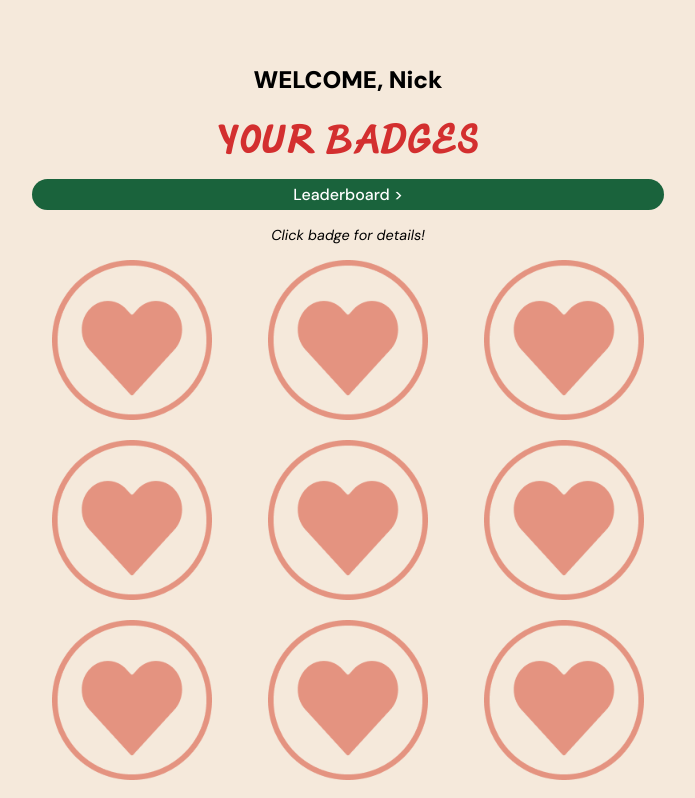
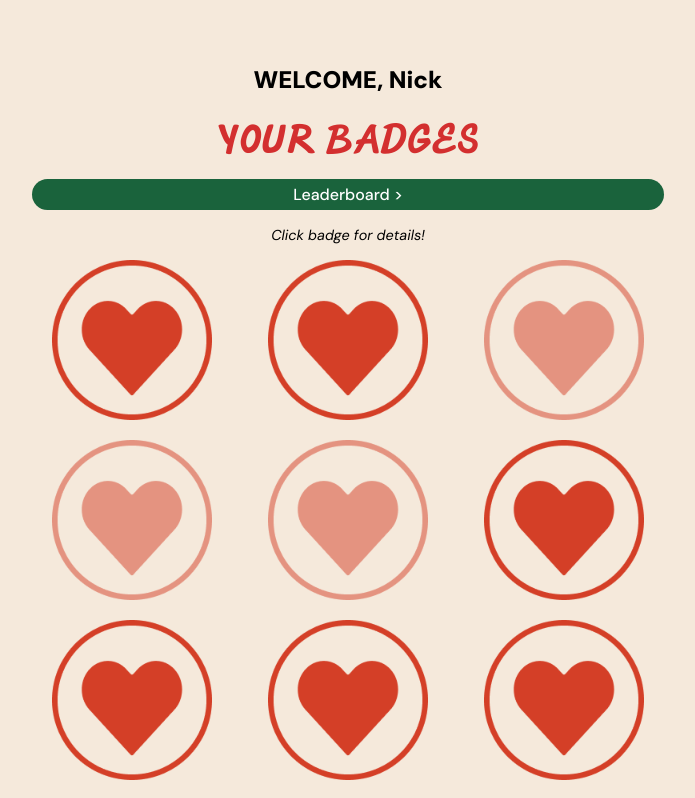
Before and after one commit to nksacayan/badge-collector, a React (Vite) app in the folder frontend/: page /badges in a window 1280 px wide. Shown: the top 798 px of the page, without its empty margins (292-987 px from the left). Built offline with nearby package versions, Linux system fonts and the light colour scheme; no server answers.

Commit message:
hooks in mock stuff

```diff
--- a/frontend/src/pages/BadgeGallery.jsx
+++ b/frontend/src/pages/BadgeGallery.jsx
@@ -55,7 +55,7 @@ const BadgeGallery = () => {
 
 			<div className="badge-grid">
 				{mockBadges.map(badge => (
-					<BadgeCard key={badge.id} badge={badge} isEarned={false} />
+					<BadgeCard key={badge.id} badge={badge} isEarned={badge.earned} />
 				))}
 			</div>
 		</div>
```
